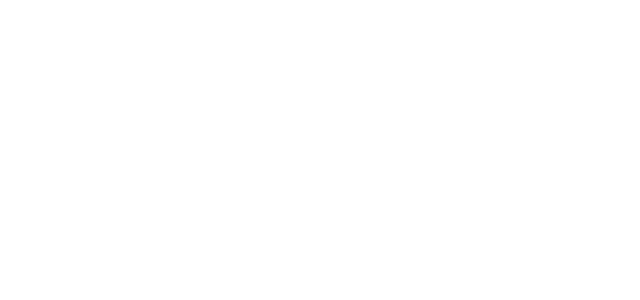
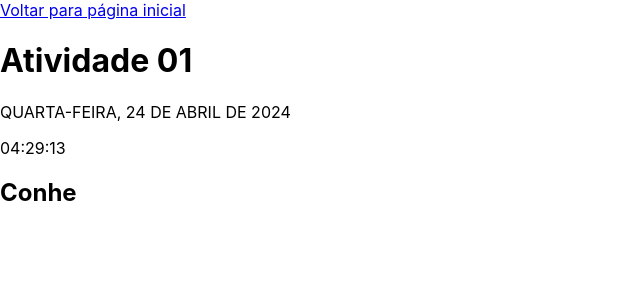
Before and after one commit to JessicaPelosi/react, a React (Create React App) app: page /Atividade01 in a window 1280 px wide. Before the commit this address had no page. Shown: the top 300 px of the page, without its empty margins (0-640 px from the left). Built offline with nearby package versions, Linux system fonts and the light colour scheme.

Commit message:
gallery and profile done

```diff
--- a/src/App.js
+++ b/src/App.js
@@ -1,4 +1,4 @@
-import MyRoutes from "./Routes/MyRoutes";
+import MyRoutes from "./routes/MyRoutes";
 
 function App() {
   return (
--- a/src/Routes/MyRoutes.js
+++ b/src/Routes/MyRoutes.js
@@ -1,16 +1,18 @@
 import { BrowserRouter, Route, Routes } from "react-router-dom";
 
 import Home from "../components/Home";
-import A01 from "../components/atividade01/A01";
-import A02 from "../components/atividade02/A02";
+import Atividade01 from "../components/atividade01/Atividade01";
+//import Atividade02 from "../components/atividade02/Atividade02";
+import Atividade03 from "../components/atividade03/Atividade03";
 
 export default function MyRoutes(){
     return (
         <BrowserRouter>
         <Routes>
             <Route path="/" element={<Home /> }/>
-            <Route path="/A01" element={<A01 /> }/>
-            <Route path="/A02" element={<A02 /> }/>
+            <Route path="/Atividade01" element={<Atividade01 /> }/>
+            {/* <Route path="/Atividade02" element={<Atividade02 /> }/> */}
+            <Route path="/Atividade03" element={<Atividade03 /> }/>
         </Routes>
         </BrowserRouter>
     );
--- a/src/components/Home.js
+++ b/src/components/Home.js
@@ -7,8 +7,9 @@
       <h1> Projeto React - Lab Engenharia </h1>
       <nav>
         <ul>
-          <li> <Link to="/A01"> Atividade 01 </Link> </li>
-          <li> <Link to="/A02"> Atividade 02 </Link> </li>
+          <li> <Link to="/Atividade01"> Atividade 01 </Link> </li>
+          <li> <Link to="/Atividade02"> Atividade 02 </Link> </li>
+          <li> <Link to="/Atividade03"> Atividade 03 </Link> </li>
         </ul>
       </nav>
     </div>
--- /dev/null
+++ b/src/components/atividade01/Atividade01.js
@@ -0,0 +1,17 @@
+import Calendario from './Calendario';
+import Relogio from './Relogio';
+import Letreiro from './Letreiro';
+import { Link } from "react-router-dom";
+
+export default function Atividade01(){
+    return (
+        <>
+          <Link to="/"> Voltar para página inicial </Link>
+          <h1> Atividade 01 </h1>
+          <Calendario />
+          <Relogio />
+          <Letreiro texto="Conheça a Fatec!     " />
+
+        </>
+    );
+}
--- /dev/null
+++ b/src/components/atividade03/Atividade03.js
@@ -0,0 +1,17 @@
+import FirstComponent from './FirstComponent';
+import Profile from './Profile';
+import Gallery from './Gallery';
+import { Link } from "react-router-dom";
+
+export default function Atividade03(){
+    return (
+        <>
+          <Link to="/"> Voltar para página inicial </Link>
+          <h1> Atividade 03 </h1>
+          <FirstComponent />
+          <Profile />
+          <Gallery />
+
+        </>
+    );
+}
--- /dev/null
+++ b/src/components/atividade03/FirstComponent.js
@@ -0,0 +1,12 @@
+export default function FirstComponent() {
+    return (
+        <article>
+            <h1> My first Component </h1>
+            <ol>
+                <li> Components: UI Building Blocks </li>
+                <li> Defining a Component </li>
+                <li> Using a Component </li>
+            </ol>
+        </article>
+    );
+}
--- /dev/null
+++ b/src/components/atividade03/Gallery.js
@@ -0,0 +1,12 @@
+import Profile from "./Profile"
+
+export default function Gallery() {
+    return (
+        <section>
+            <h1> Amazing scientists</h1>
+            <Profile />
+            <Profile />
+            <Profile />
+        </section>
+    )
+}
--- /dev/null
+++ b/src/components/atividade03/Profile.js
@@ -0,0 +1,3 @@
+export default function Profile() {
+    return <img src="https://i.imgur.com/MK3eW3As.jpg" alt="Katherine Johnson" />;
+}
```
Also changed, not shown: src/App.css (line endings or trailing spaces), src/img/r.png (deleted).
